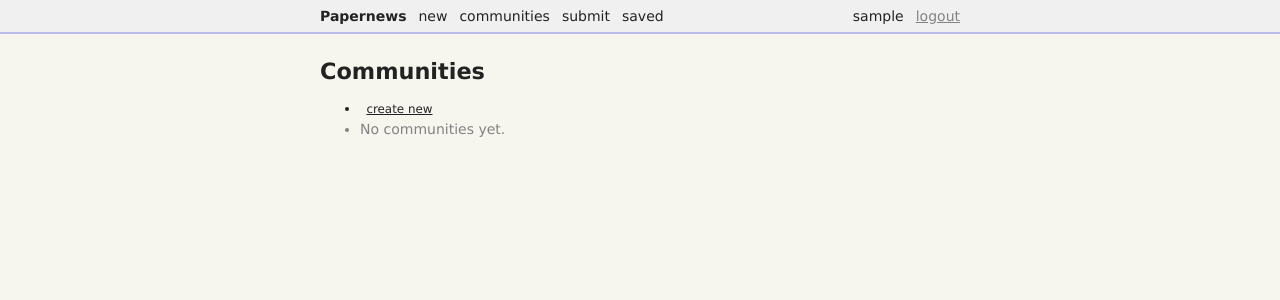
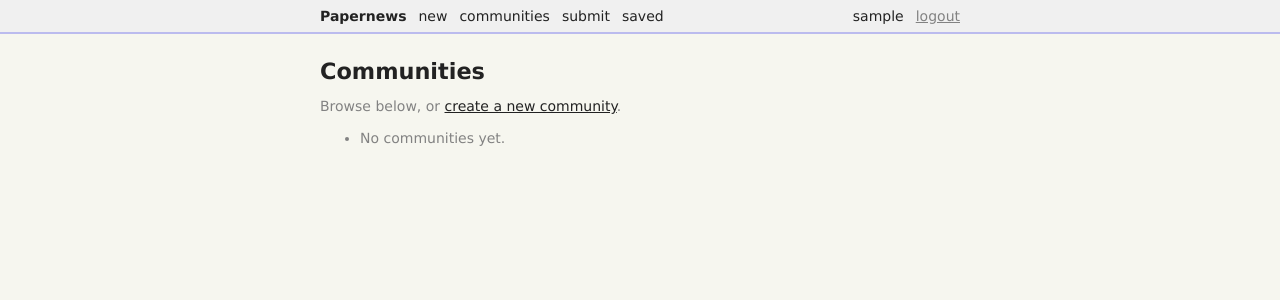
Before and after one commit to digiefel/papernews, a Django app: page /communities/ in a window 1280 px wide. Shown: the top 300 px of the page. Run offline with Django 5.2, Linux system fonts and the light colour scheme; the visitor is signed in with stand-in values (Sample User, id 1); data that the repository does not hold is empty.

Commit message:
Move "create community" out of the list into a subhead prompt
Putting the action inside the bullet list made it visually compete
with actual community entries. As a subhead — "Browse below, or
create a new community." — it reads as a natural prompt and doesn't
imply the action is a peer of the list items.

Anon viewers don't see the subhead; the page is purely informational
to them.

Also rewords the create page's invite-only note from "create a new
one" to "create a public one" so the contrast with private is explicit.

```diff
--- a/core/templates/core/communities_list.html
+++ b/core/templates/core/communities_list.html
@@ -4,8 +4,10 @@
 
 {% block content %}
   <h1>Communities</h1>
+  {% if user.is_authenticated %}
+    <p class="muted">Browse below, or <a href="{% url 'create_community' %}">create a new community</a>.</p>
+  {% endif %}
   <ul class="communities">
-  {% if user.is_authenticated %}<li><a class="create-link" href="{% url 'create_community' %}">create new</a></li>{% endif %}
     {% for community in communities %}
       <li>
         {% include "core/_community_link.html" %}
--- a/core/templates/core/community_create.html
+++ b/core/templates/core/community_create.html
@@ -15,7 +15,7 @@
       <span class="muted">Used in URLs like c/your-community. Can't be changed later.</span>
       {{ form.slug.errors }}
     </p>
-    {% include "core/_community_settings_fields.html" with privacy_locked_text="Your community will be invite-only. Contact us to create a new one." %}
+    {% include "core/_community_settings_fields.html" with privacy_locked_text="Your community will be invite-only. Contact us to create a public one." %}
     <button type="submit">create</button>
   </form>
 {% endblock %}
--- a/static/style.css
+++ b/static/style.css
@@ -495,12 +495,6 @@ button[type="submit"] {
   gap: 0.75rem;
 }
 
-.create-link {
-  font-size: 0.85em;
-  font-weight: normal;
-  margin-left: 0.4rem;
-}
-
 .community-link {
   text-decoration: underline;
   text-decoration-color: var(--community-color, var(--accent));
```
